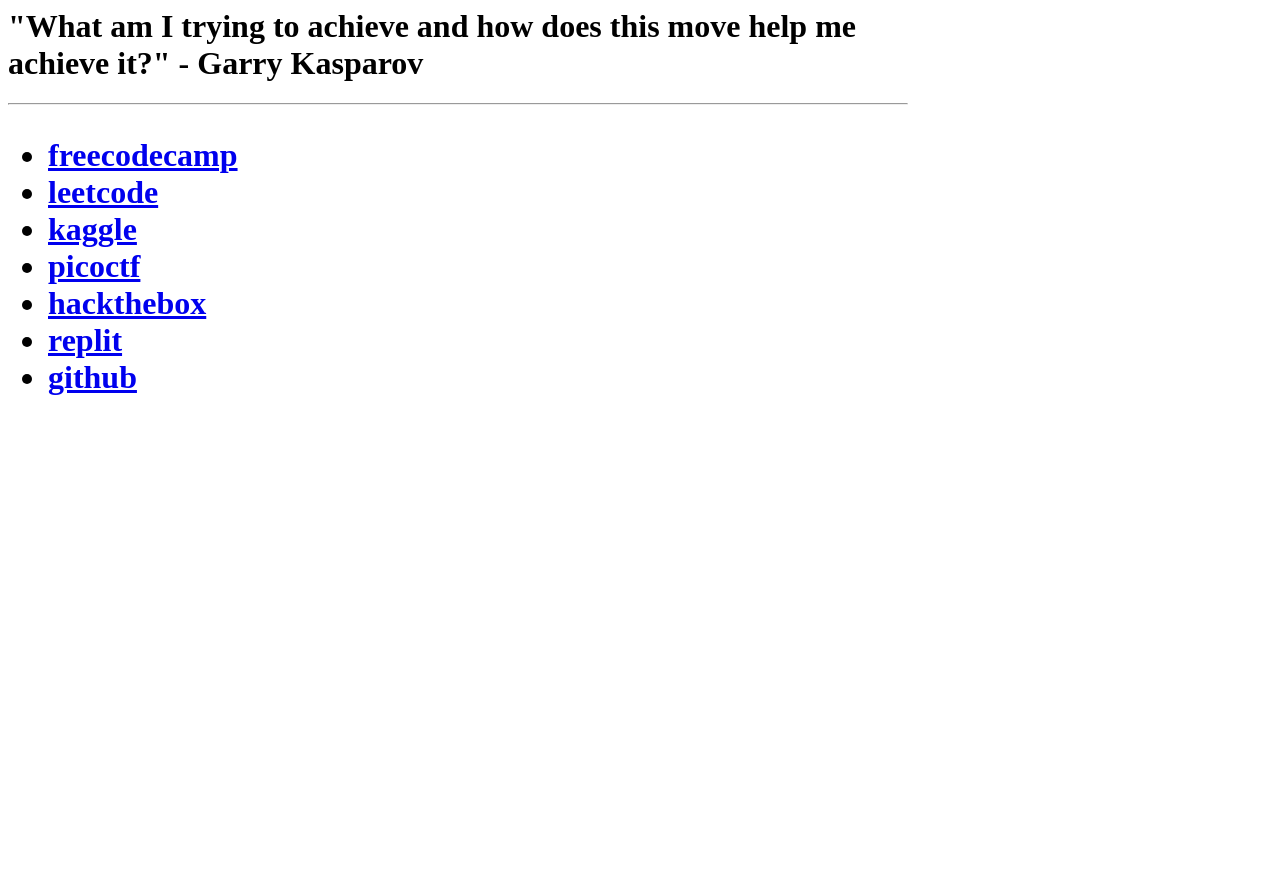
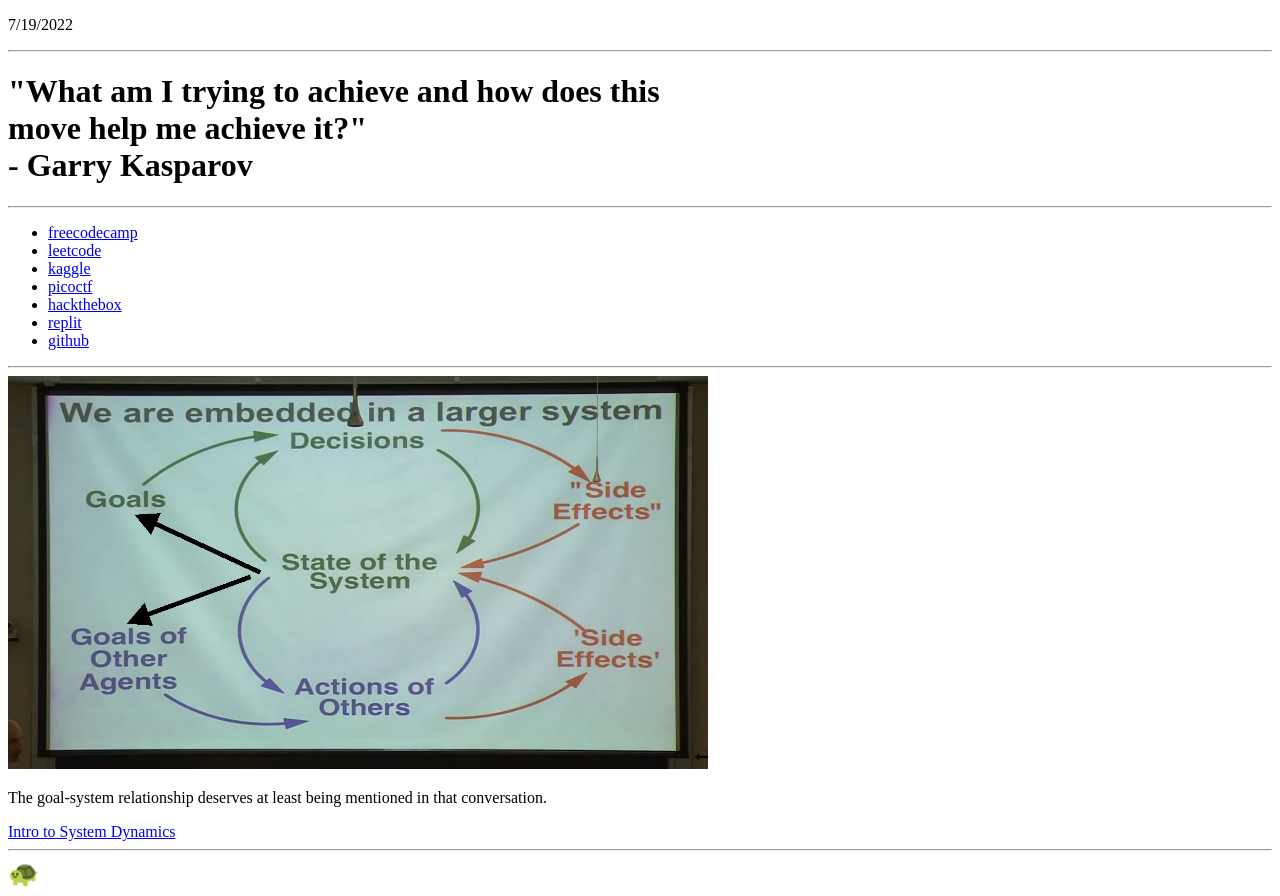
Before and after one commit to alegremrvn/alegremrvn.github.io, a plain HTML site: page index.html in a window 1280 px wide. Before the commit the page ends 800 px from the top, so only its background shows below. Drawn offline with Linux system fonts and the light colour scheme.

Commit message:
added & subtracted some things

```diff
--- a/index.html
+++ b/index.html
@@ -1,15 +1,29 @@
+<!DOCTYPE html>
+<html>
+    <head>
+        <meta charset="utf-8">
+        <title>alegremrvn</title>
         <style>
             h1 {
-        width: 900px;
+                width: 700px;
+            }
+
+            img {
+                width: 700px;
+            }
+
+            #turtle {
+                font-size: 25px;
             }
         </style>
-
-<h1>
-    "What am I trying to achieve and how does this move help me achieve it?" - Garry Kasparov
-<h1>
+    </head>
+    <body>
+        <p>7/19/2022</p>
 
         <hr>
+        <h1>"What am I trying to achieve and how does this move help me achieve it?" <br>- Garry Kasparov</h1>
 
+        <hr>
         <ul>
             <li><a href="https://www.freecodecamp.org/alegremrvn" target="_blank">freecodecamp</a></li>
             <li><a href="https://leetcode.com/alegremrvn/" target="_blank">leetcode</a></li>
@@ -19,3 +33,13 @@
             <li><a href="https://replit.com/@alegremrvn" target="_blank">replit</a></li>
             <li><a href="https://github.com/alegremrvn" target="_blank">github</a></li>
         </ul>
+
+        <hr>
+        <img src="./mental-model.png" alt="A useful mental model">
+        <p>The goal-system relationship deserves at least being mentioned in that conversation.</p>
+        <a href="https://www.youtube.com/watch?v=AnTwZVviXyY" target="_blank">Intro to System Dynamics</a>
+
+        <hr>
+        <div id="turtle">&#128034;</div>
+    </body>
+</html>
```
Also changed, not shown: mental-model.png (added). Lines whose indentation alone changed are shown as unchanged.
